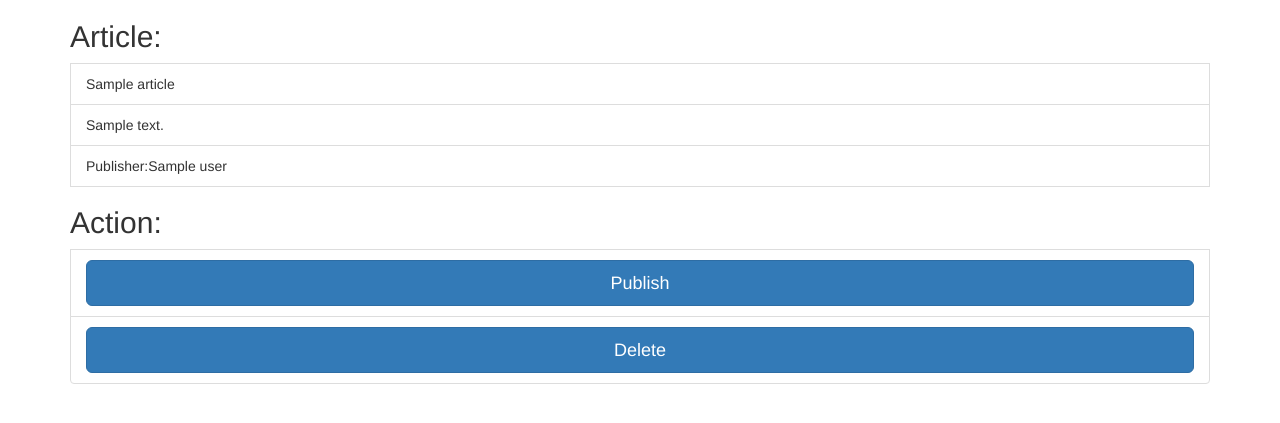
After one commit to EduardCherkashyn/Blog_Eduard, a Symfony app: template templates/checkArticleBeforePublishing.html.twig in a window 1280 px wide. The commit adds this page. Shown: the top 423 px of the page. Run offline with Twig, Linux system fonts and the light colour scheme; the template is opened without the code that fills it: most values are stand-ins (such as "Sample title", 1, 10 or a date in 2020); some libraries are stand-ins or nearby versions.

Commit message:
Making check for articles before publishing

```diff
--- a/src/Controller/ArticleController.php
+++ b/src/Controller/ArticleController.php
@@ -53,7 +53,8 @@ class ArticleController extends Controller
     public function showAction(Request $request)
     {
         $em = $this->getDoctrine()->getManager();
-        $query = $em->getRepository(Article::class)->findAll();
+        $queryNotSorted = $em->getRepository(Article::class)->findAll();
+        $query = array_reverse($queryNotSorted);
         /* @var $paginator \Knp\Component\Pager\Paginator */
         $paginator  = $this->get('knp_paginator');
         $pagination = $paginator->paginate(
--- a/src/Form/ArticleType.php
+++ b/src/Form/ArticleType.php
@@ -19,7 +19,7 @@ class ArticleType extends AbstractType
                     'placeholder' => 'Enter the name for the Article',
                     'class' => 'custom_class',
                 ], ])
-            ->add('text', TextareaType::class, [
+            ->add('textToPublish', TextareaType::class, [
                 'attr' => [
                     'placeholder' => 'Enter some text here',
                     'class' => 'text_class',
--- a/src/Migrations/Version20181203182330.php
+++ b/src/Migrations/Version20181205102908.php
@@ -8,14 +8,14 @@ use Doctrine\Migrations\AbstractMigration;
 /**
  * Auto-generated Migration: Please modify to your needs!
  */
-final class Version20181203182330 extends AbstractMigration
+final class Version20181205102908 extends AbstractMigration
 {
     public function up(Schema $schema) : void
     {
         // this up() migration is auto-generated, please modify it to your needs
         $this->abortIf($this->connection->getDatabasePlatform()->getName() !== 'mysql', 'Migration can only be executed safely on \'mysql\'.');
 
-        $this->addSql('ALTER TABLE user_like ADD like_on TINYINT(1) DEFAULT NULL');
+        $this->addSql('ALTER TABLE Article CHANGE text text LONGTEXT DEFAULT NULL');
     }
 
     public function down(Schema $schema) : void
@@ -23,6 +23,6 @@ final class Version20181203182330 extends AbstractMigration
         // this down() migration is auto-generated, please modify it to your needs
         $this->abortIf($this->connection->getDatabasePlatform()->getName() !== 'mysql', 'Migration can only be executed safely on \'mysql\'.');
 
-        $this->addSql('ALTER TABLE user_like DROP like_on');
+        $this->addSql('ALTER TABLE Article CHANGE text text LONGTEXT NOT NULL COLLATE utf8mb4_unicode_ci');
     }
 }
--- /dev/null
+++ b/templates/checkArticleBeforePublishing.html.twig
@@ -0,0 +1,17 @@
+{% extends 'base.html.twig' %}
+{% block title %}Check all Unpublished Articles{% endblock %}
+{% block body %}
+<div class="container">
+    <ul class="list-group list-group-flush">
+        {% for article in articles %}
+            <h2>Article:</h2>
+            <li class="list-group-item">{{ article.name }}</li>
+            <li class="list-group-item">{{ article.textToPublish }}</li>
+            <li class="list-group-item">Publisher:{{ article.user.name }}</li>
+            <h2>Action:</h2>
+            <li class="list-group-item"><a href="{{ path('article_publish',({'id':article.id})) }}" class="btn btn-primary btn-lg btn-block">Publish</a></li>
+            <li class="list-group-item"><a href="{{ path('article_delete',({'id':article.id})) }}" class="btn btn-primary btn-lg btn-block">Delete</a></li>
+        {% endfor %}
+    </ul>
+</div>
+{% endblock %}
--- a/templates/form/addArticle.html.twig
+++ b/templates/form/addArticle.html.twig
@@ -14,7 +14,7 @@
     <div class="form-group">
 
     {{ form_row(registration_form.name,{'attr':{'class':'form-control', 'id':'formGroupExampleInput'}}) }}
-    {{ form_row(registration_form.text,{'attr':{'class':'form-control', 'id':'exampleFormControlTextarea1','rows':13}}) }}
+    {{ form_row(registration_form.textToPublish,{'attr':{'class':'form-control', 'id':'exampleFormControlTextarea1','rows':13}}) }}
 
         <input type="submit" class="btn-success" value="Submit" name="Submit" />
     </div>
```
Also changed, not shown: src/Controller/AdminController.php (+51 -1 lines), src/Entity/Article.php (+18 -1 lines), src/Migrations/Version20181205102504.php (renamed from src/Migrations/Version20181203162450.php, +3 -5 lines).
